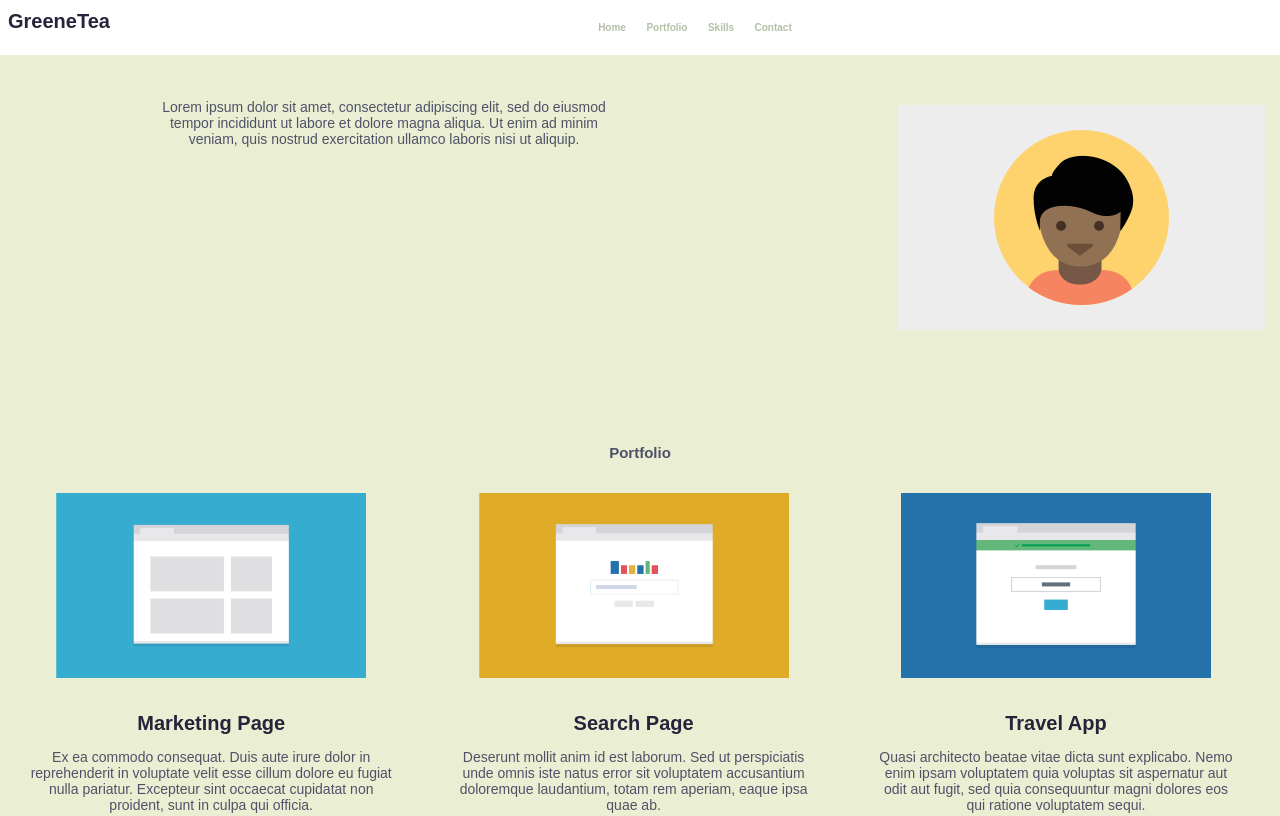
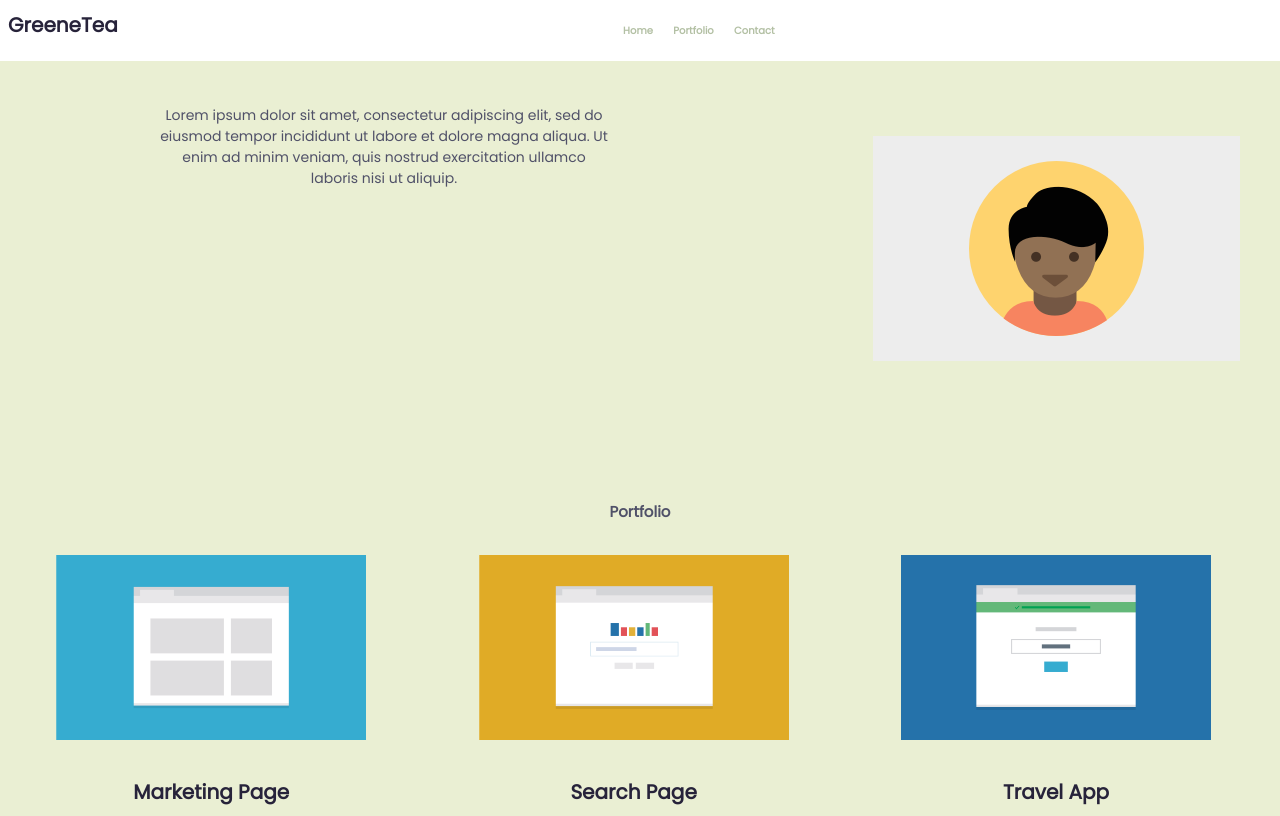
Before and after one commit to greenetea/Unit-2, a plain HTML site: page index.html in a window 1280 px wide. Shown: the top 816 px of the page. Drawn offline with Linux system fonts and the light colour scheme.

Commit message:
needs work fix
fixed google font
adjusted media query 768px
fixed validator errors

```diff
--- a/css/styles.css
+++ b/css/styles.css
@@ -18,6 +18,7 @@ html {
 /* <!--  Base Styles --!> */
 
 body  {
+  font-family: 'Poppins', serif;
   background: #eaefd3;
   color: #505168;
   text-align: center;
@@ -160,7 +161,7 @@ main-nav a  {
  <--!  media queries !-->
  =========================  */
 
-@media (min-width: 767px)  {
+@media (min-width: 768px)  {
 
 /*  =======================
  <--!  navigation  !-->
@@ -209,7 +210,7 @@ side by side
     .intro img  {
       float: right;
       margin: 20px 15px 5%;
-      padding: 25;
+      padding: 25px;
     }
 
     .col  {
--- a/index.html
+++ b/index.html
@@ -1,7 +1,8 @@
 <!DOCTYPE html>
+  <head>
   <html lang="en">
-  <head>
-    <meta name="viewport" content="width=device-width, initial-scale=1.0">
+  <meta name="viewport" content="width=device-width, initial-scale=1.0">
+    <link rel="stylesheet" href="https://fonts.googleapis.com/css?family=Poppins">
     <link rel="stylesheet" href="css/normalize.css">
     <link rel="stylesheet" href="css/styles.css">
     <title>GreeneTea</title>
@@ -15,7 +16,6 @@
               <ul class="main-nav">
                 <li><a href="#home">Home</a></li>
                 <li><a href="#portfolio">Portfolio</a></li>
-                <li><a href="skills.html">Skills</a></li>
                 <li><a href="#contact">Contact</a></li>
               </ul>
             </nav>
@@ -35,7 +35,7 @@
             </div>
 
         <div class="container clearfix">
-            <h2 id="portfolio" id="portfolio">Portfolio</h2>
+            <h2 id="portfolio">Portfolio</h2>
             <div class="col">
               <img src="images/portfolio-1.png" class="img" alt="Portfolio">
               <h1>Marketing Page</h1>
@@ -88,7 +88,7 @@
          </div>
        </div>
 
-         <div class="contact" id="#contact">
+         <div class="contact" id="contact">
             <h2>Contact</h2>
             <p>Nulla pariatur? At vero eos et accusamus et iusto odio dignissimos
               ducimus qui blanditiis praesentium voluptatum deleniti atque corrupti
@@ -97,9 +97,9 @@
             <p>Phone <span>555.555.5555</span></p>
             <p>Email <span>555.555.5555</span></p>
         </div>
+      </body>
 
-    </body>
-
+<footer>
       <nav>
         <div class="main-footer">
           <h3 class="name">GreenTea</h3>
@@ -121,3 +121,5 @@
               </ul>
         </div>
       </nav>
+</footer>
+</html>
```
